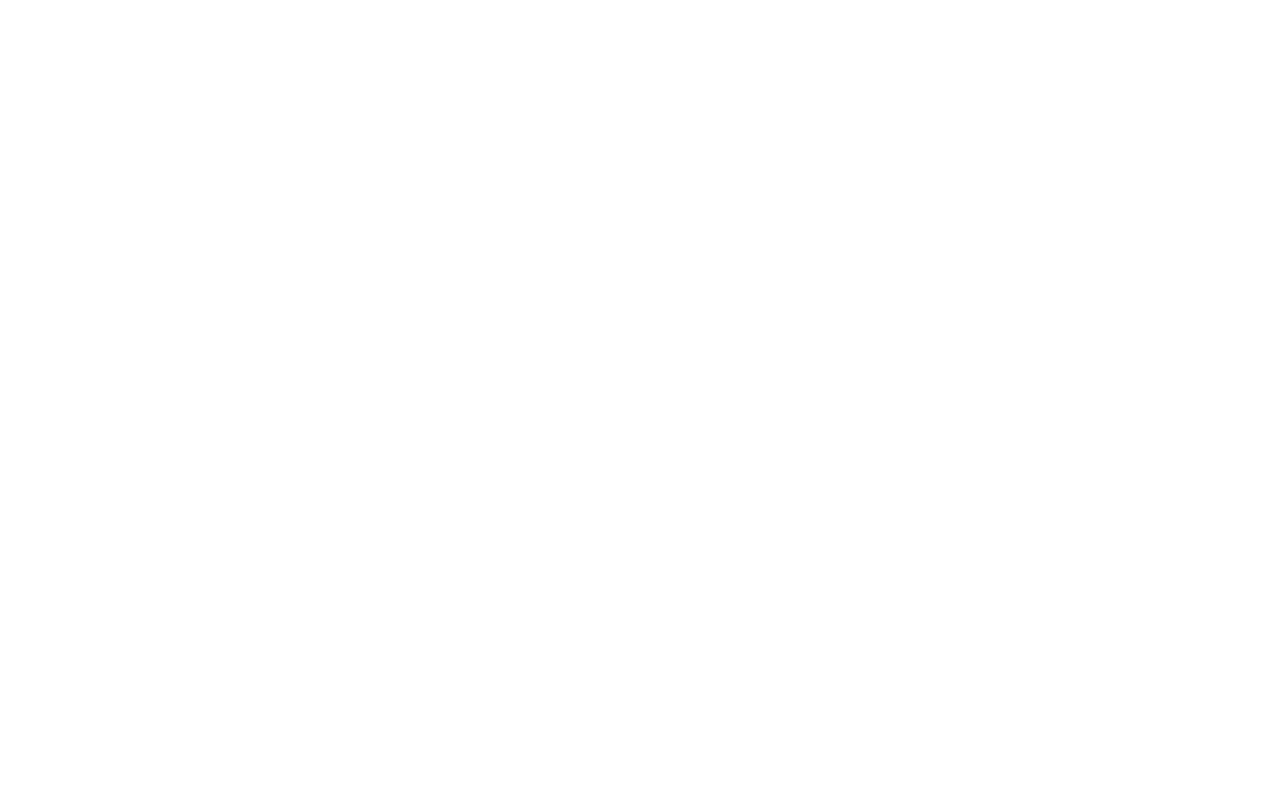
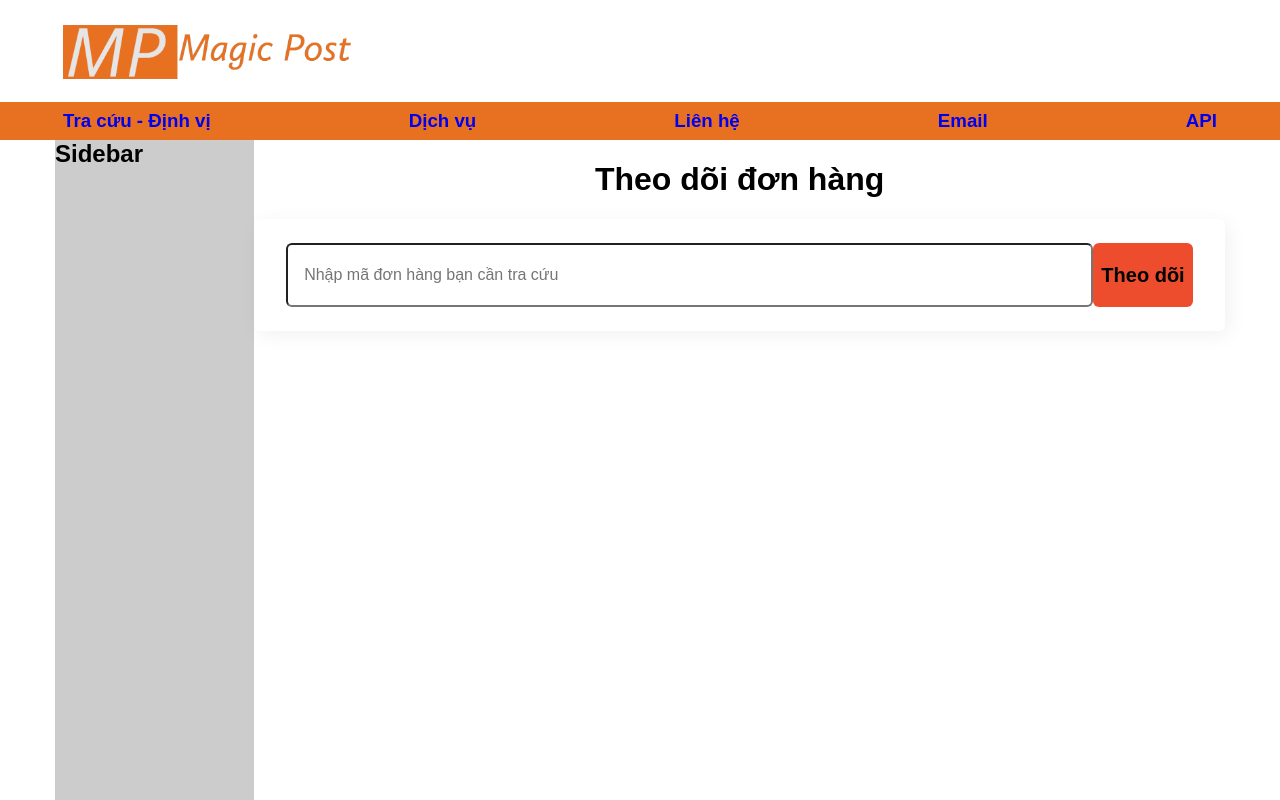
Before and after one commit to nmq2812/MagicPost, a React (Create React App) app: page /search in a window 1280 px wide. Before the commit this address had no page. Shown: the top 800 px of the page. Built offline with nearby package versions, Linux system fonts and the light colour scheme.

Commit message:
update default layout

```diff
--- a/src/components/GlobalStyles/GlobalStyles.scss
+++ b/src/components/GlobalStyles/GlobalStyles.scss
@@ -4,7 +4,7 @@
 :root {
     --default-layout-header-height: 102px;
     --default-layout-width: 1170px;
-
+    --default-color: #e87121;
 }
 
 * {
--- /dev/null
+++ b/src/components/Layouts/DefaultLayout/Footer/index.js
@@ -0,0 +1,9 @@
+function Footer() {
+    return (
+        <div>
+            <h2>Footer</h2>
+        </div>
+    );
+}
+
+export default Footer;
--- a/src/components/Layouts/DefaultLayout/Header/index.js
+++ b/src/components/Layouts/DefaultLayout/Header/index.js
@@ -1,7 +1,7 @@
 import classNames from 'classnames/bind';
 import styles from './Header.module.scss';
 import logo from 'src/assets/images/logo.png';
-import Navigation from 'src/components/Navigation';
+import Navigation from '../components/Navigation';
 
 const cx = classNames.bind(styles);
 function Header() {
@@ -11,7 +11,6 @@
                 <div className={cx('logo')}>
                     <img src={logo} alt="MagicPost" />
                 </div>
-                <Navigation></Navigation>
             </div>
         </header>
     );
--- a/src/components/Navigation/Navigation.module.scss
+++ b/src/components/Layouts/DefaultLayout/components/Navigation/Navigation.module.scss
@@ -1,8 +1,13 @@
-.nav {
+.wrapper {
     display: flex;
-    position: relative;
-    margin-left: 256px;
+    justify-content: center;
     width: 100%;
+    background-color: var(--default-color);
+}
+
+.container {
+    display: flex;
+    width: var(--default-layout-width);
     justify-content: space-between;
     /* hoặc các thuộc tính tương tự để căn chỉnh */
     align-items: center;
@@ -12,8 +17,13 @@
     display: flex;
     align-items: center;
     justify-content: center;
-    width: 124px;
+    padding: 8px;
     height: 100%;
+}
+
+.nav-item>a {
+    text-decoration: none;
+
 }
 
 .subnav {
@@ -24,6 +34,7 @@
 li a {
     width: 100%;
 }
+
 li {
     min-width: 124px;
 }
--- /dev/null
+++ b/src/components/Layouts/DefaultLayout/components/Navigation/index.js
@@ -0,0 +1,40 @@
+import classNames from 'classnames/bind';
+import styles from './Navigation.module.scss';
+
+const cx = classNames.bind(styles);
+
+function Navigation() {
+    return (
+        <div className={cx('wrapper')}>
+            <nav className={cx('container')}>
+                <div className={cx('nav-item')}>
+                    <a href="#">
+                        <h3>Tra cứu - Định vị</h3>
+                    </a>
+                </div>
+                <div className={cx('nav-item')}>
+                    <a href="#">
+                        <h3>Dịch vụ</h3>
+                    </a>
+                </div>
+                <div className={cx('nav-item')}>
+                    <a href="#">
+                        <h3>Liên hệ</h3>
+                    </a>
+                </div>
+                <div className={cx('nav-item')}>
+                    <a href="#">
+                        <h3>Email</h3>
+                    </a>
+                </div>
+                <div className={cx('nav-item')}>
+                    <a href="#">
+                        <h3>API</h3>
+                    </a>
+                </div>
+            </nav>
+        </div>
+    );
+}
+
+export default Navigation;
--- a/src/components/Layouts/DefaultLayout/index.js
+++ b/src/components/Layouts/DefaultLayout/index.js
@@ -1,6 +1,9 @@
 import Header from 'src/components/Layouts/DefaultLayout/Header';
+import Navigation from './components/Navigation';
+import Footer from './Footer';
 import styles from './DefaultLayout.module.scss';
 import classNames from 'classnames/bind';
+import Sidebar from './Sidebar';
 
 const cx = classNames.bind(styles);
 
@@ -8,9 +11,12 @@
     return (
         <div className={cx('wrapper')}>
             <Header />
+            <Navigation />
             <div className={cx('container')}>
+                <Sidebar />
                 <div className={cx('content')}>{children}</div>
             </div>
+            <Footer />
         </div>
     );
 }
--- a/src/components/Navigation/index.js
+++ /dev/null
@@ -1,45 +0,0 @@
-import classNames from 'classnames/bind';
-import styles from './Navigation.module.scss';
-
-const cx = classNames.bind(styles);
-
-function Navigation() {
-    return (
-        <nav className={cx('nav')}>
-            <div className={cx('nav-item')}>
-                <a href="#">
-                    <h3>Vận chuyển</h3>
-                </a>
-            </div>
-            <div className={cx('nav-item')}>
-                <a href="#">
-                    <h3>Dịch vụ</h3>
-                </a>
-            </div>
-            <div className={cx('nav-item')}>
-                <a href="#">
-                    <h3>Liên hệ</h3>
-                </a>
-            </div>
-            <div className={cx('nav-item')}>
-                <a href="#">
-                    <h3>More</h3>
-                    <i className={cx('nav-down-icon ti-angle-down')}></i>
-                </a>
-                <ul className={cx('subnav')}>
-                    <div>
-                        <a href="#">Merchandis</a>
-                    </div>
-                    <div>
-                        <a href="#">Extras</a>
-                    </div>
-                    <div>
-                        <a href="#">Media</a>
-                    </div>
-                </ul>
-            </div>
-        </nav>
-    );
-}
-
-export default Navigation;
--- a/src/pages/Home/index.js
+++ b/src/pages/Home/index.js
@@ -4,26 +4,7 @@
 const cx = classNames.bind(styles);
 
 function Home() {
-    return (
-        <div className={cx('wrapper')}>
-            <h1>Theo dõi đơn hàng</h1>
-            <span className={cx('search-box')}>
-                <div className={cx('search-bar')}>
-                    <input
-                        placeholder="Nhập mã đơn hàng bạn cần tra cứu"
-                        className={cx('input')}
-                        type="text"
-                        spellCheck={false}
-                    />
-                    <span className={cx('btn')}>
-                        <button type="button" className={cx('search-btn')}>
-                            <span>Theo dõi</span>
-                        </button>
-                    </span>
-                </div>
-            </span>
-        </div>
-    );
+    return <h2>Home</h2>;
 }
 
 export default Home;
--- /dev/null
+++ b/src/pages/Search/Search.module.scss
@@ -0,0 +1,46 @@
+.wrapper {
+    width: 100%;
+    text-align: center;
+}
+
+.search-box {
+    width: 100%;
+    height: 112px;
+    padding: 24px 32px;
+    display: flex;
+    -webkit-box-align: center;
+    align-items: center;
+    background: rgb(255, 255, 255);
+    border-radius: 6px;
+    -webkit-box-pack: center;
+    justify-content: center;
+    box-shadow: rgba(0, 0, 0, 0.06) 4px 4px 20px;
+}
+
+.search-bar {
+    display: inline-flex;
+    width: 100%;
+}
+.input {
+    display: flex;
+        font-size: 16px;
+        height: 64px;
+        width: 100%;
+        border-radius: 6px;
+        padding: 16px;
+}
+
+.btn {
+    display: flex;
+}
+
+.search-btn {
+    background: rgb(238, 77, 45);
+    border: none;
+    font-size: 20px;
+    min-width: 100px;
+    font-weight: bold;
+    text-shadow: none;
+    height: 64px;
+        border-radius: 6px;
+}
--- /dev/null
+++ b/src/pages/Search/index.js
@@ -0,0 +1,29 @@
+import classNames from 'classnames/bind';
+import styles from './Search.module.scss';
+
+const cx = classNames.bind(styles);
+
+function Search() {
+    return (
+        <div className={cx('wrapper')}>
+            <h1>Theo dõi đơn hàng</h1>
+            <span className={cx('search-box')}>
+                <div className={cx('search-bar')}>
+                    <input
+                        placeholder="Nhập mã đơn hàng bạn cần tra cứu"
+                        className={cx('input')}
+                        type="text"
+                        spellCheck={false}
+                    />
+                    <span className={cx('btn')}>
+                        <button type="button" className={cx('search-btn')}>
+                            <span>Theo dõi</span>
+                        </button>
+                    </span>
+                </div>
+            </span>
+        </div>
+    );
+}
+
+export default Search;
--- a/src/routes/index.js
+++ b/src/routes/index.js
@@ -1,6 +1,7 @@
 import Home from 'src/pages/Home';
 import Service from 'src/pages/Service';
 import Login from 'src/pages/Login';
+import Search from 'src/pages/Search';
 import { HeaderOnly } from 'src/components/Layouts';
 
 //routes without login
@@ -17,6 +18,10 @@
         path: '/',
         component: Home,
     },
+    {
+        path: '/search',
+        component: Search,
+    },
 ];
 
 //routes only with login
```
Also changed, not shown: src/components/Layouts/DefaultLayout/Footer/Footer.module.scss (added).
